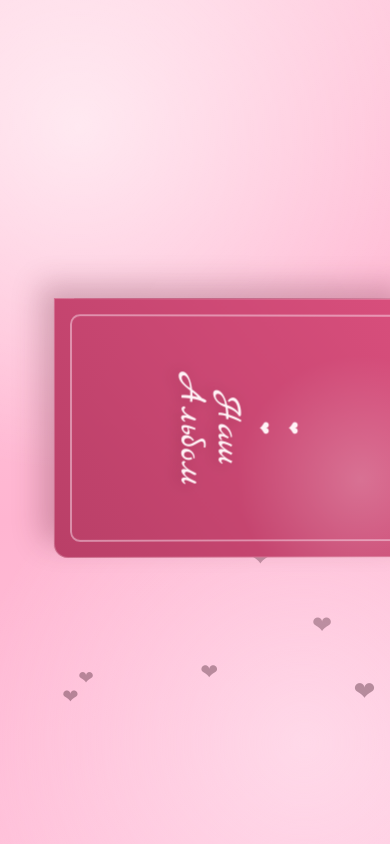
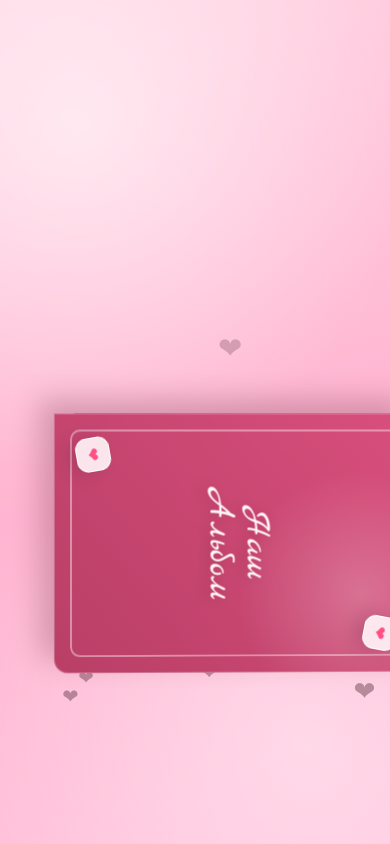
Before and after one commit to cafylb/love, a website: page public/album/index.html in a window 390 px wide. Shown: the top 844 px of the page. Drawn offline with nearby package versions, Linux system fonts and the light colour scheme; files whose address does not match are found by name.

Commit message:
Center closed book and keep cover stickers visible on mobile

```diff
--- a/public/album/styles.css
+++ b/public/album/styles.css
@@ -44,14 +44,13 @@
 
 .book {
   --page-w: clamp(170px, 38vw, 300px);
-  --closed-shift: calc(var(--page-w) * -0.5);
   --open-shift: clamp(42px, 8vw, 110px);
   --page-h: calc(var(--page-w) * 1.5);
   position: relative;
   width: calc(var(--page-w) * 2 + 18px);
   height: var(--page-h);
   transform-style: preserve-3d;
-  transform: translateX(var(--closed-shift)) rotateX(2deg) rotateY(0deg);
+  transform: translateX(0) rotateX(2deg) rotateY(0deg);
   transition: transform 760ms cubic-bezier(0.22, 0.8, 0.22, 1);
 }
 
@@ -115,26 +114,35 @@
   text-shadow: 0 4px 14px rgba(97, 21, 49, 0.28);
 }
 
-.cover-heart-border {
+.cover-sticker {
   position: absolute;
-  left: 50%;
-  transform: translateX(-50%);
-  font-size: clamp(12px, 1.4vw, 16px);
-  letter-spacing: 0.12em;
-  color: rgba(255, 233, 242, 0.9);
-  text-shadow: 0 0 9px rgba(255, 190, 219, 0.8);
+  width: clamp(34px, 4.2vw, 48px);
+  aspect-ratio: 1;
+  display: grid;
+  place-items: center;
+  border-radius: 12px;
+  font-size: clamp(16px, 2.1vw, 22px);
+  color: #ff4f83;
+  background: rgba(255, 242, 247, 0.92);
+  box-shadow:
+    0 8px 18px rgba(90, 30, 53, 0.22),
+    inset 0 0 0 1px rgba(255, 255, 255, 0.92);
   pointer-events: none;
   transition:
     opacity 260ms ease,
-    transform 260ms ease;
+    transform 320ms ease;
 }
 
-.cover-heart-top {
-  top: 26px;
+.cover-sticker-top {
+  top: 22px;
+  right: 22px;
+  transform: rotate(11deg);
 }
 
-.cover-heart-bottom {
-  bottom: 24px;
+.cover-sticker-bottom {
+  bottom: 22px;
+  left: 24px;
+  transform: rotate(-10deg);
 }
 
 .pages {
@@ -192,12 +200,12 @@
 }
 
 .book.open {
-  transform: translateX(calc(var(--closed-shift) + var(--open-shift))) rotateX(0deg) rotateY(-5deg);
+  transform: translateX(var(--open-shift)) rotateX(0deg) rotateY(-5deg);
 }
 
-.book.open .cover-heart-border {
+.book.open .cover-sticker {
   opacity: 0;
-  transform: translateX(-50%) scale(0.86);
+  transform: scale(0.86) rotate(0deg);
 }
 
 .book.open .pages {
@@ -272,3 +280,17 @@
     --open-shift: clamp(16px, 4vh, 36px);
   }
 }
+
+@media (max-width: 900px) {
+  .book.open .cover-sticker {
+    opacity: 1;
+  }
+
+  .cover-sticker-top {
+    transform: rotate(11deg);
+  }
+
+  .cover-sticker-bottom {
+    transform: rotate(-10deg);
+  }
+}
```
